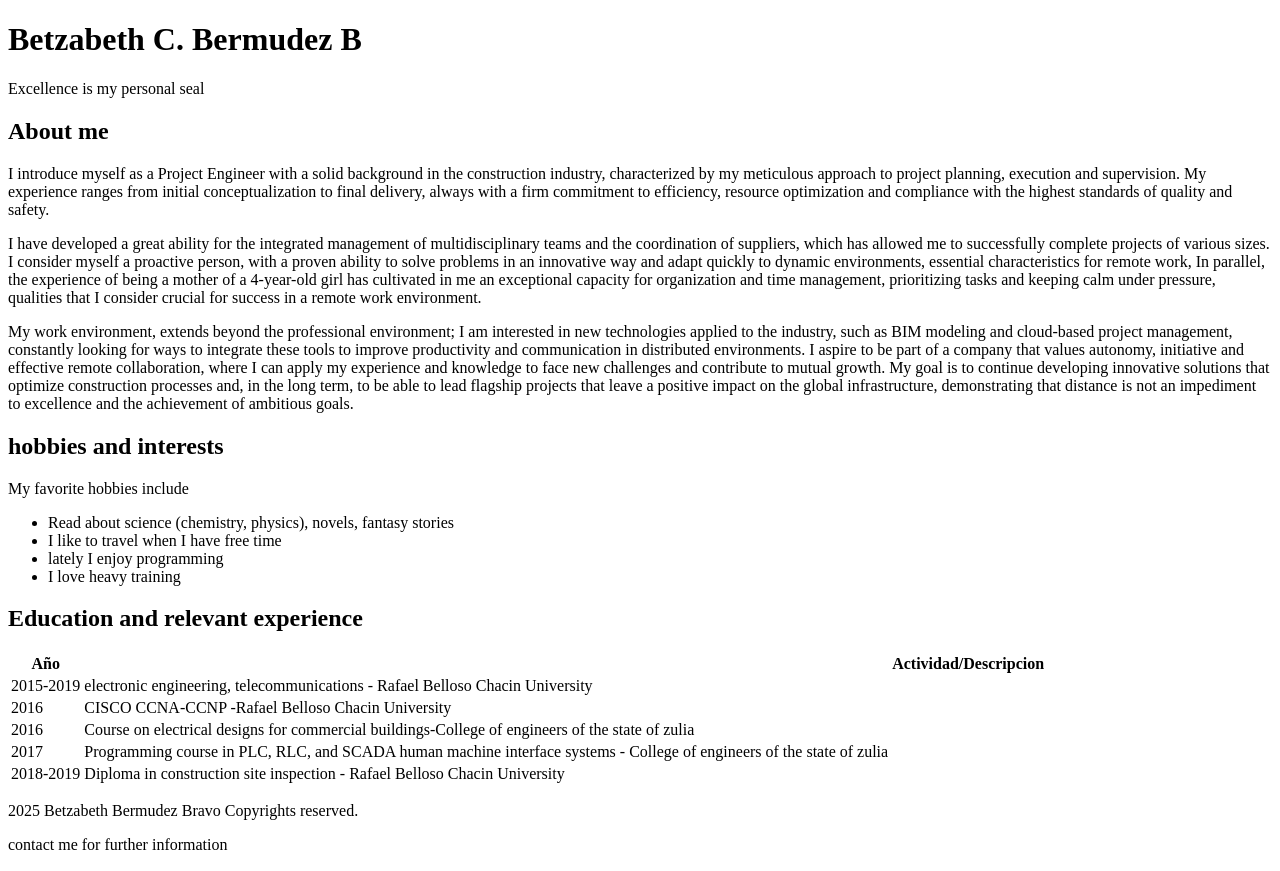
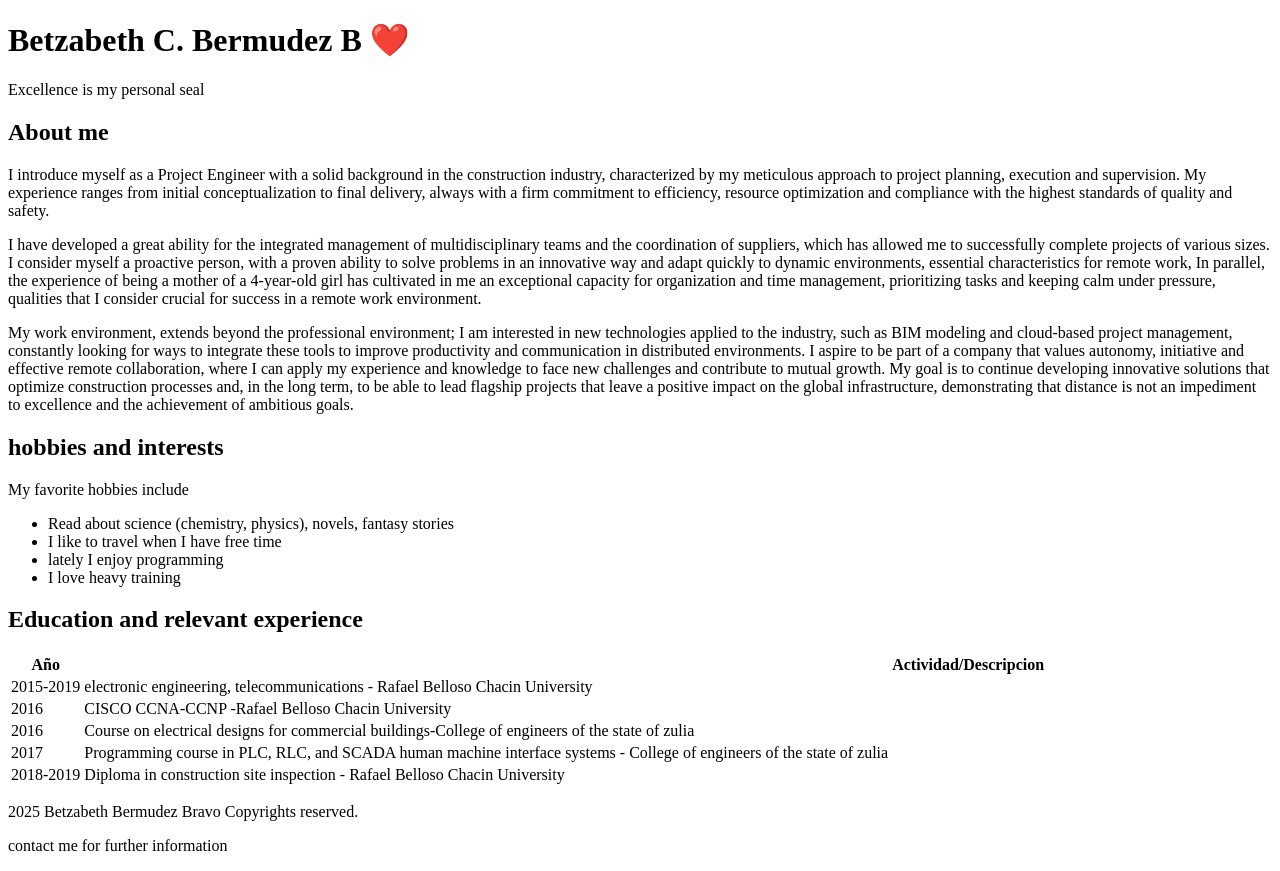
Before and after one commit to LEYITAT/CareerProfile, a plain HTML site: page index.html in a window 1280 px wide. Drawn offline with Linux system fonts and the light colour scheme.

Commit message:
Update index.html

```diff
--- a/index.html
+++ b/index.html
@@ -7,7 +7,7 @@
 </head>
 <body>
      <header>
-        <h1>Betzabeth C. Bermudez B</h1>
+        <h1>Betzabeth C. Bermudez B ❤️</h1>
         <p> Excellence is my personal seal</p>
     </header>
     <Main>
```
